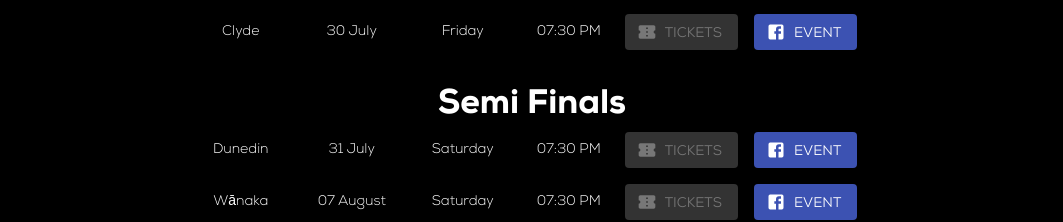
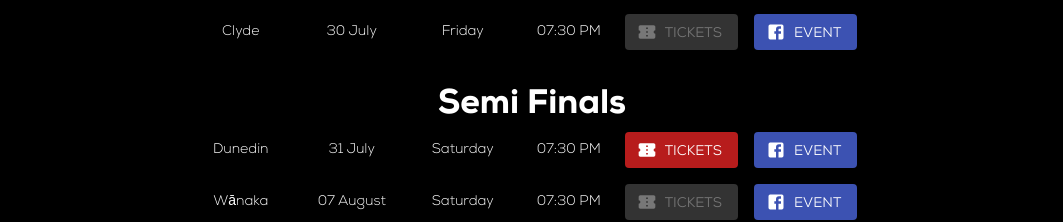
Before and after one commit to rcrimp/raw-comedy-website, a React (Create React App) app: page / in a window 1280 px wide. Shown: the part 3905-4127 px from the top of the page, without its empty margins (108-1171 px from the left). Built offline with nearby package versions, Linux system fonts and the light colour scheme.

Commit message:
added Dunedin semi finals

```diff
--- a/src/components/Tickets.tsx
+++ b/src/components/Tickets.tsx
@@ -138,7 +138,8 @@ const allEvents = [
 	{
 		type: "Semi Final",
 		date: moment('31 Jul 2021 19:30:00'),
-		city: 'Dunedin', tickets: '',
+		city: 'Dunedin',
+		tickets: 'https://www.trybooking.co.nz/HON',
 		fbevent: 'https://www.facebook.com/events/920435688523832'
 	},
 	{
```
